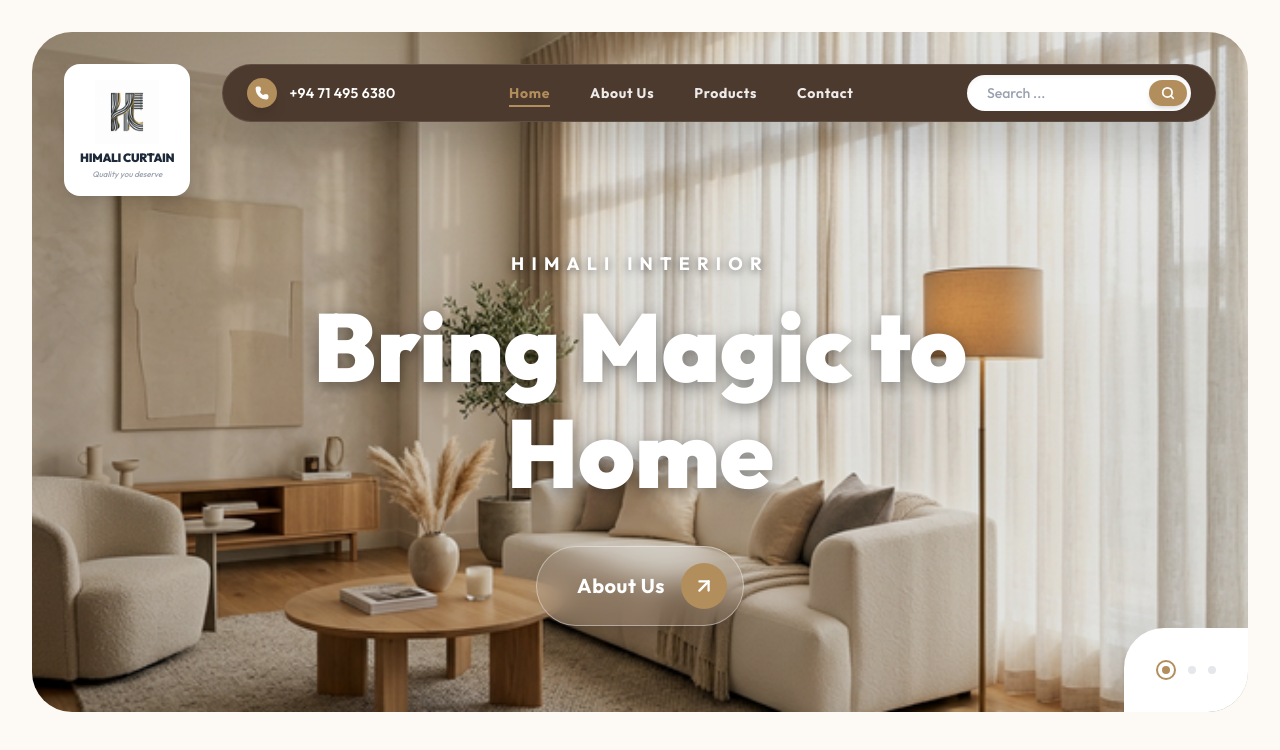
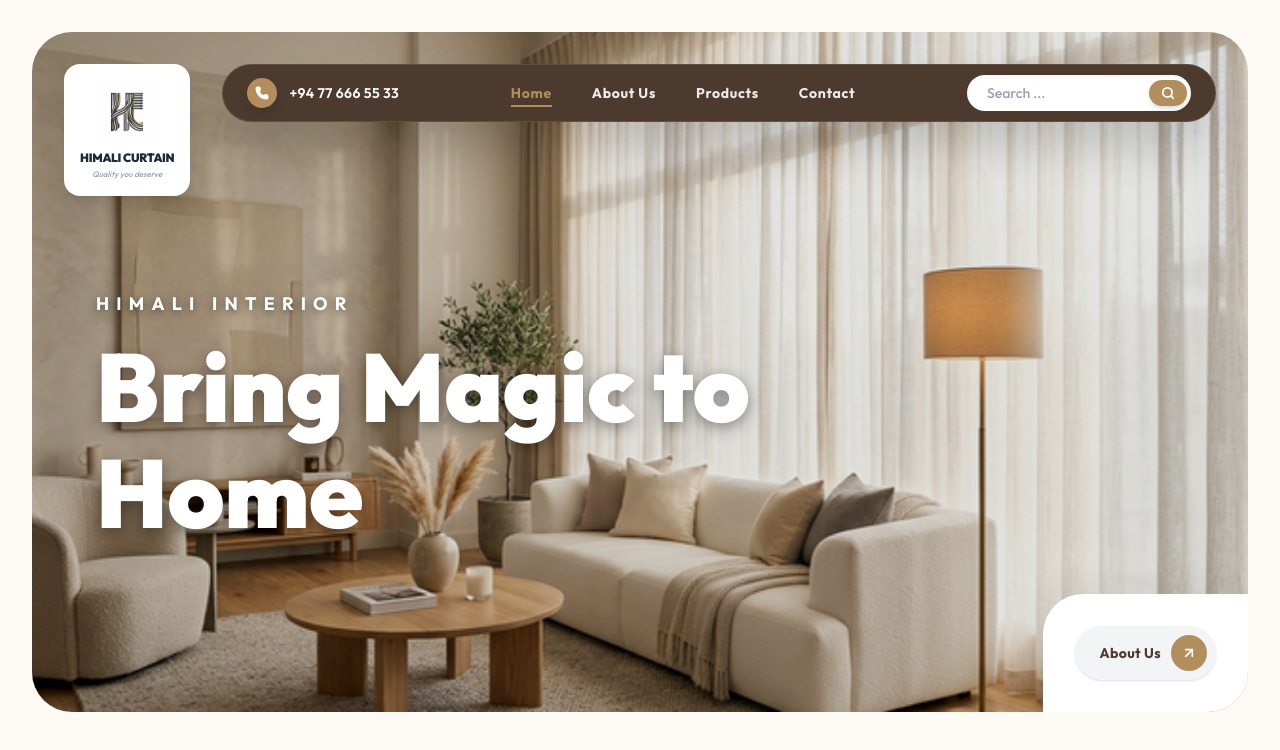
Before and after one commit to Kaveesha23dil/Himali_curtain, a Next.js app: page / in a window 1280 px wide. Shown: the top 750 px of the page. Built offline with nearby package versions, Linux system fonts and the light colour scheme.

Commit message:
feat: add initial Hero component featuring a navigation bar, logo, contact information, search functionality, and main hero content.

```diff
--- a/components/Hero.tsx
+++ b/components/Hero.tsx
@@ -46,7 +46,7 @@ export default function Hero() {
                 <div className="bg-[#b38e5d] p-2 rounded-full text-white shadow-lg">
                   <Phone size={14} className="fill-current" />
                 </div>
-                <span className="text-white text-sm font-semibold tracking-wide">+94 71 495 6380</span>
+                <span className="text-white text-sm font-semibold tracking-wide">+94 77 666 55 33</span>
               </div>
 
               {/* Nav Links */}
@@ -72,32 +72,26 @@ export default function Hero() {
           </div>
         </div>
 
-        {/* Hero Content (Centered) */}
-        <div className="relative z-10 flex-1 flex flex-col items-center justify-center text-center px-4 -mt-16">
+        {/* Hero Content (Left-Aligned) */}
+        <div className="relative z-10 flex-1 flex flex-col items-start justify-center text-left px-8 sm:px-12 lg:px-16 -mt-16">
           <span className="text-white text-base md:text-lg font-bold tracking-[0.4em] mb-4 drop-shadow-[0_2px_4px_rgba(0,0,0,0.5)] uppercase">
             Himali Interior
           </span>
-          <h1 className="text-white text-5xl md:text-7xl lg:text-8xl font-black mb-10 drop-shadow-[0_4px_8px_rgba(0,0,0,0.4)] max-w-5xl leading-[1.1]">
-            Bring Magic to <br className="hidden md:block"/> Home
+          <h1 className="text-white text-5xl md:text-7xl lg:text-8xl font-black mb-10 drop-shadow-[0_4px_8px_rgba(0,0,0,0.4)] max-w-4xl leading-[1.1]">
+            Bring Magic to <br className="hidden md:block" /> Home
           </h1>
 
-          <button className="group relative flex items-center gap-4 bg-white/10 backdrop-blur-md border border-white/40 text-white pl-10 pr-4 py-4 rounded-full hover:bg-white hover:text-[#4d3a2e] transition-all duration-500 shadow-xl overflow-hidden">
-            <span className="text-xl font-bold tracking-wide">About Us</span>
-            <div className="bg-[#b38e5d] p-3 rounded-full group-hover:bg-[#4d3a2e] transition-all duration-500 group-hover:rotate-45">
-              <ArrowUpRight size={22} strokeWidth={2.5} />
-            </div>
-          </button>
+          {/* Button removed from here */}
         </div>
 
         {/* Carousel Indicators (Bottom Right - White Box in corner) */}
         <div className="absolute bottom-0 right-0 z-20 bg-white rounded-tl-[40px] px-8 py-8 shadow-[-10px_-10px_30px_rgba(0,0,0,0.05)]">
-          <div className="flex items-center gap-3">
-            <div className="w-5 h-5 rounded-full border-2 border-[#b38e5d] flex items-center justify-center">
-              <div className="w-2 h-2 bg-[#b38e5d] rounded-full" />
+          <button className="group relative flex items-center gap-2.5 bg-[#f3f4f6] text-[#4d3a2e] pl-6 pr-2 py-2 rounded-full hover:bg-[#4d3a2e] hover:text-white transition-all duration-500 shadow-sm overflow-hidden border border-gray-100">
+            <span className="text-sm font-bold tracking-wide">About Us</span>
+            <div className="bg-[#b38e5d] p-2.5 rounded-full group-hover:bg-white group-hover:text-[#4d3a2e] transition-all duration-500 group-hover:rotate-45 text-white">
+              <ArrowUpRight size={16} strokeWidth={2.5} />
             </div>
-            <div className="w-2 h-2 bg-gray-200 rounded-full hover:bg-[#b38e5d]/30 transition-colors cursor-pointer" />
-            <div className="w-2 h-2 bg-gray-200 rounded-full hover:bg-[#b38e5d]/30 transition-colors cursor-pointer" />
-          </div>
+          </button>
         </div>
       </div>
     </section>
```
